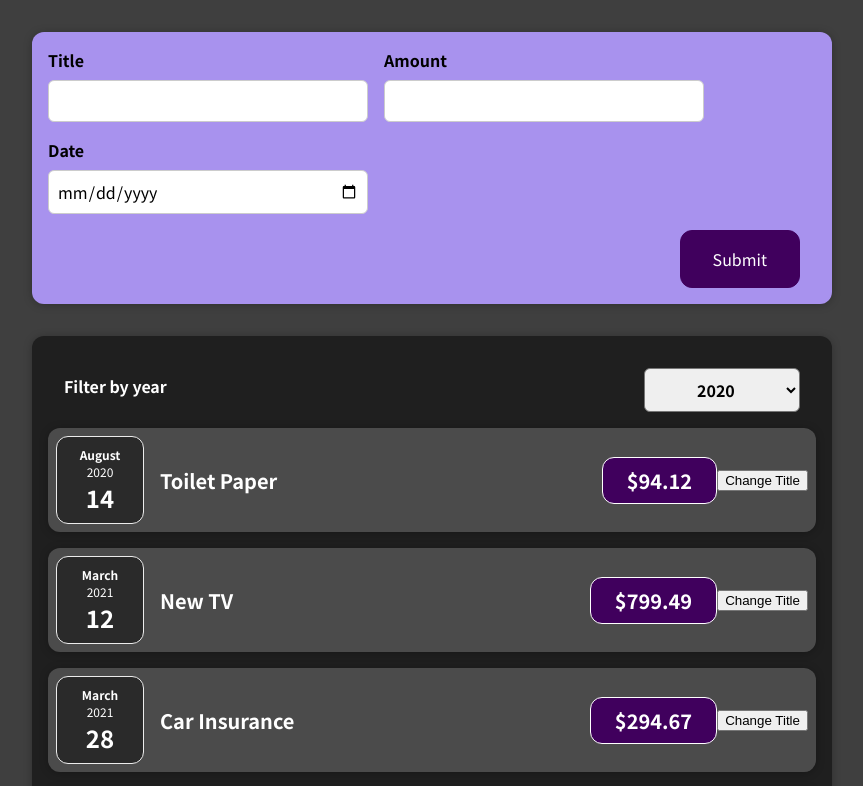
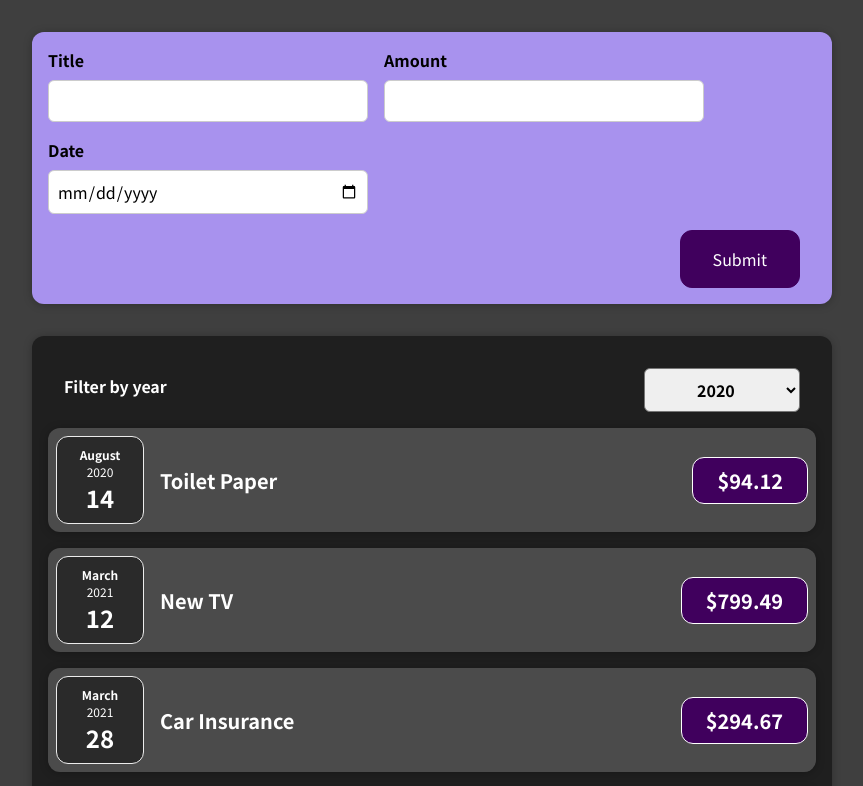
Before and after one commit to janae-b/react-expenses, a React (Create React App) app: page / in a window 1280 px wide. Shown: the top 786 px of the page, without its empty margins (208-1071 px from the left). Built offline with nearby package versions, Linux system fonts and the light colour scheme.

Commit message:
clean up expenseitem

```diff
--- a/src/components/Expenses/ExpenseItem.js
+++ b/src/components/Expenses/ExpenseItem.js
@@ -1,27 +1,17 @@
-import React, { useState } from 'react';
+import React from 'react';
 
 import ExpenseDate from './ExpenseDate'
 import Card from '../UI/Card'
 import './ExpenseItem.css';
 
 const ExpenseItem = (props) => {
-  // function clickHandler() {}
-  const [title, setTitle] = useState(props.title);
-  console.log('ExpenseItem evaluated by React')
-
-  const clickHandler = () => {
-    setTitle('Updated!');
-    console.log(title);
-  }
-
   return (
     <Card className="expense-item">
       <ExpenseDate date={props.date}/>
       <div className="expense-item__description">
-        <h2>{title}</h2>
+        <h2>{props.title}</h2>
         <div className="expense-item__price">${props.amount}</div>
       </div>
-      <button onClick={clickHandler}>Change Title</button>
     </Card>
   );
 }
```
